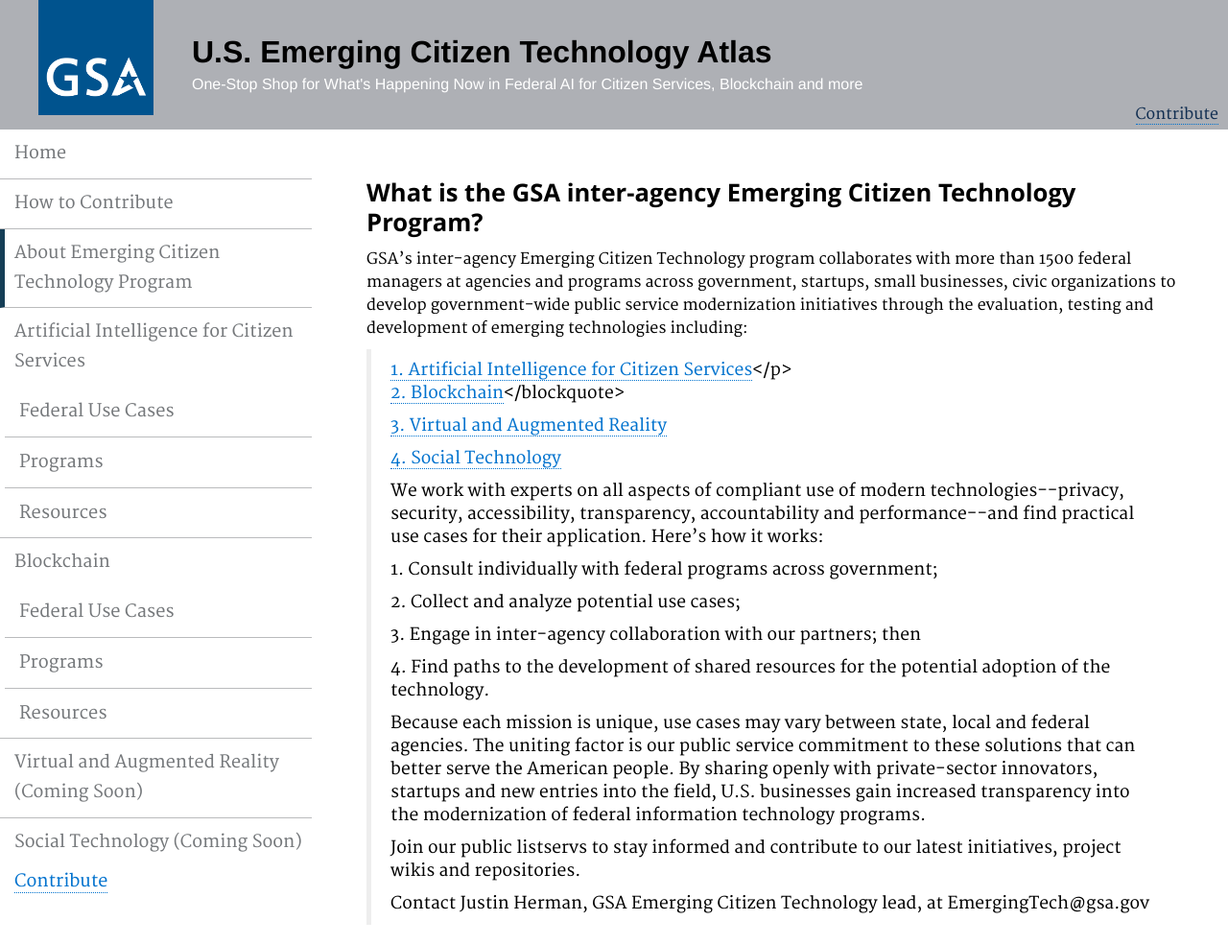
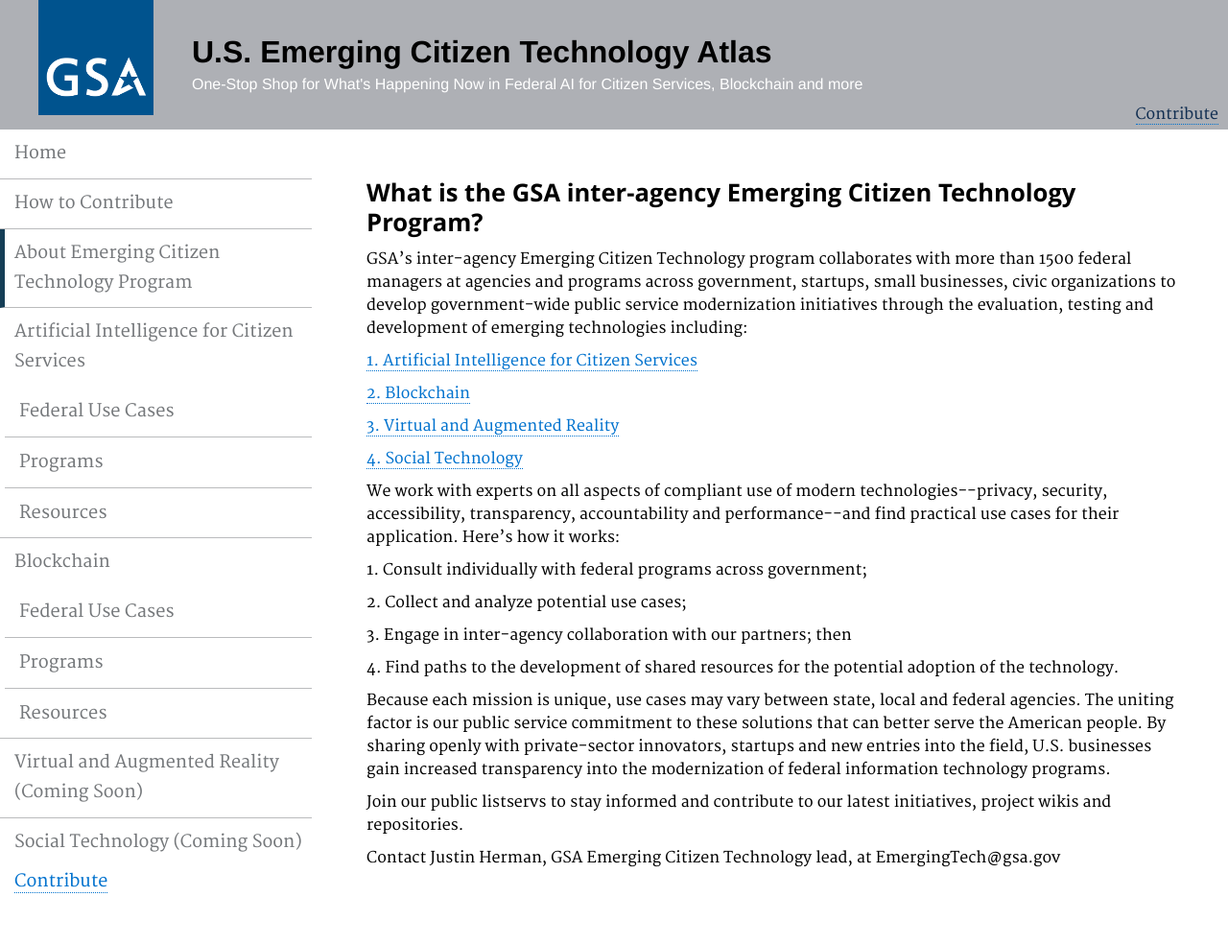
Before and after one commit to GSA/emerging-technology-atlas, a Jekyll site: the page built from pages/emergingcitizentech.md, in a window 1280 px wide. Shown: the whole page at 96% size. Built offline with Jekyll 4.4.1, drawn with Linux system fonts in a browser that asks for light colours; after the commit the page ends 945 px from its top, so only the background shows below that.

Commit message:
Update emergingcitizentech.md

```diff
--- a/pages/emergingcitizentech.md
+++ b/pages/emergingcitizentech.md
@@ -11,8 +11,8 @@ description: ""
 
 <p>GSA’s inter-agency Emerging Citizen Technology program collaborates with more than 1500 federal managers at agencies and programs across government, startups, small businesses, civic organizations to develop government-wide public service modernization initiatives through the evaluation, testing and development of emerging technologies including:</p>
 
-<p><blockquote><a href="https://www.gsa.gov/technology/government-it-initiatives/emerging-citizen-technology/artificial-intelligence-for-citizen-services" target="_blank"> 1. Artificial Intelligence for Citizen Services</a></p>
-<p><a href="https://www.gsa.gov/technology/government-it-initiatives/emerging-citizen-technology/blockchain" target="_blank"> 2. Blockchain</a></blockquote></p>
+<p><a href="https://www.gsa.gov/technology/government-it-initiatives/emerging-citizen-technology/artificial-intelligence-for-citizen-services" target="_blank"> 1. Artificial Intelligence for Citizen Services</a></p>
+<p><a href="https://www.gsa.gov/technology/government-it-initiatives/emerging-citizen-technology/blockchain" target="_blank"> 2. Blockchain</a></p>
 <p><a href="https://www.gsa.gov/technology/government-it-initiatives/emerging-citizen-technology/virtual-and-augmented-reality"> 3. Virtual and Augmented Reality</a></p>
 <p><a href="https://www.gsa.gov/technology/government-it-initiatives/emerging-citizen-technology/social-technology-socialgov"> 4. Social Technology</a></p>
 
```
